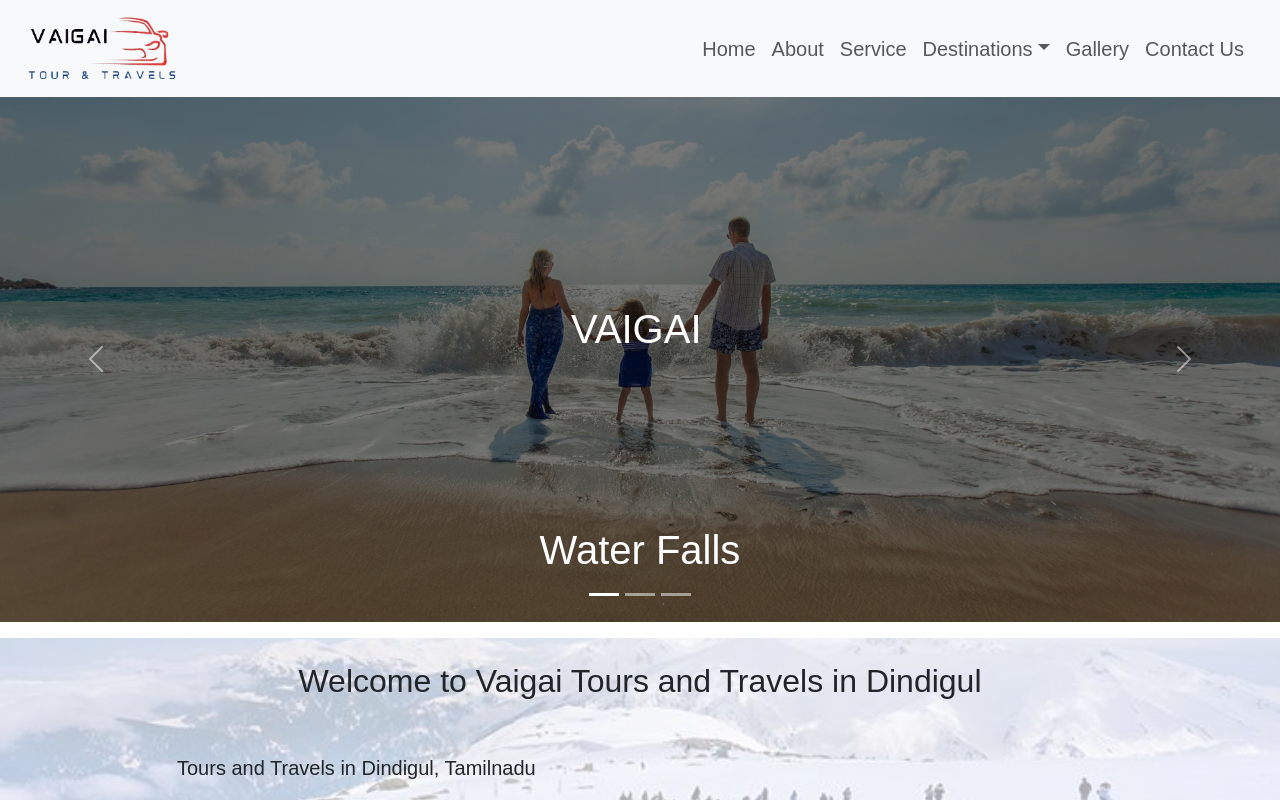
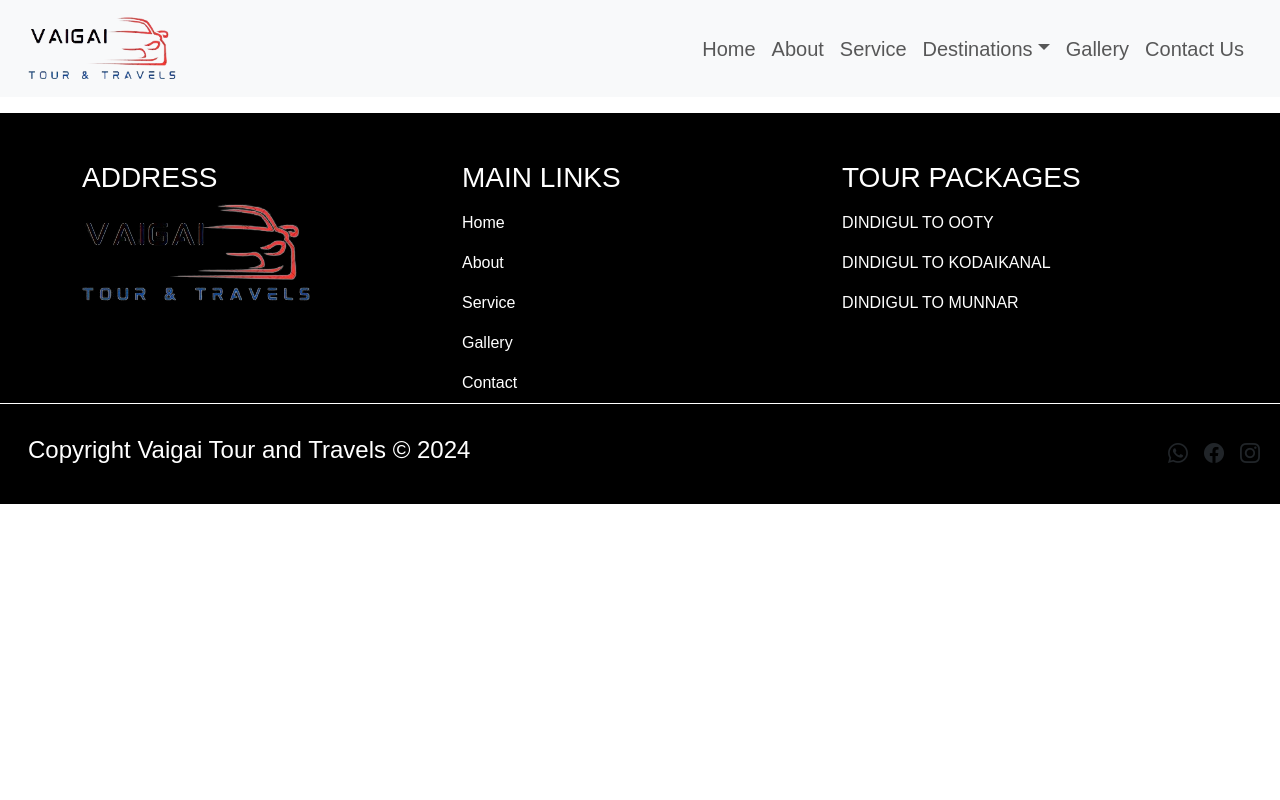
Before and after one commit to Ajith5104/Vaigai_TR, a React (Create React App) app: page / in a window 1280 px wide. Shown: the top 800 px of the page. Built offline with nearby package versions, Linux system fonts and the light colour scheme.

Commit message:
complete

```diff
--- a/src/App.js
+++ b/src/App.js
@@ -17,7 +17,7 @@
       <div className="App">
         <Navbar />
         <Routes>
-          <Route path="/" element={<Home />} />
+          <Route path="/Vaigai_TR" element={<Home />} />
           <Route path="/about" element={<About />} />
           <Route path="/service" element={<Service />} />
           <Route path="/gallery" element={<Gallery />} />
```
